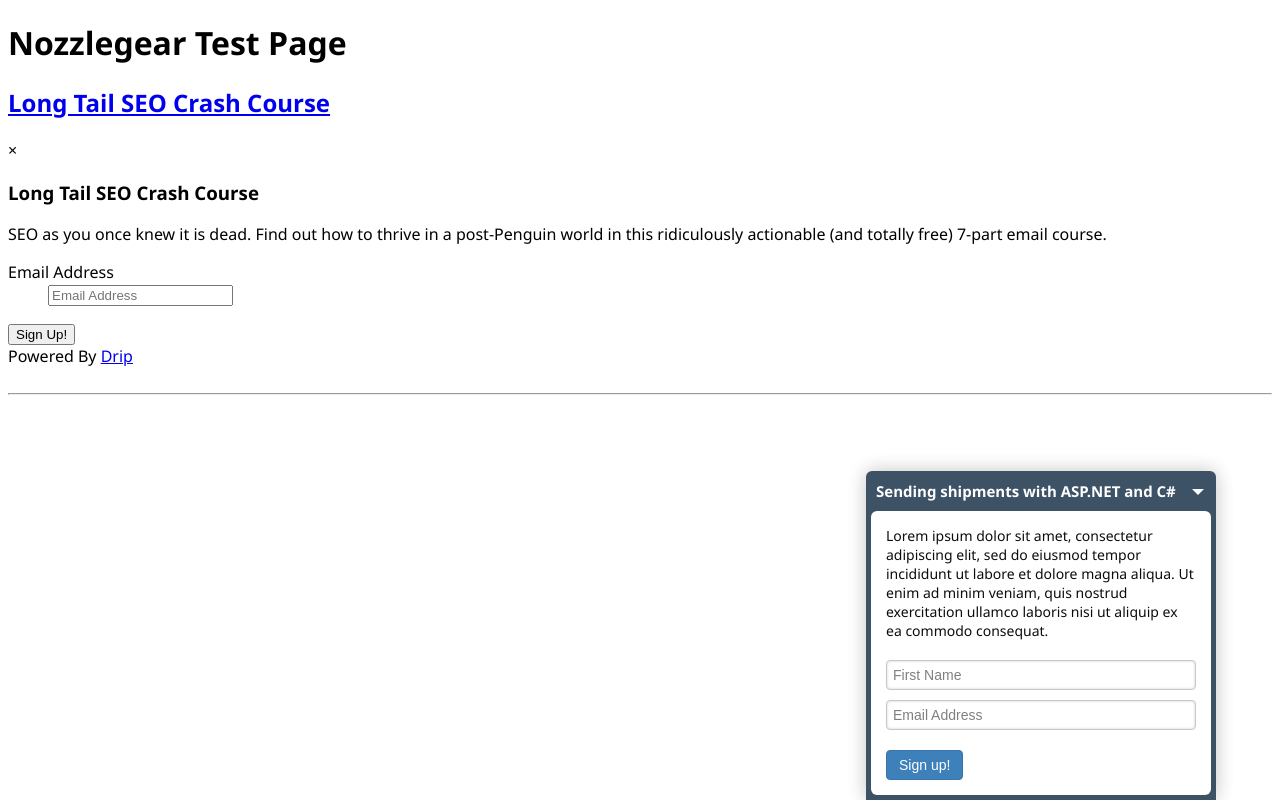
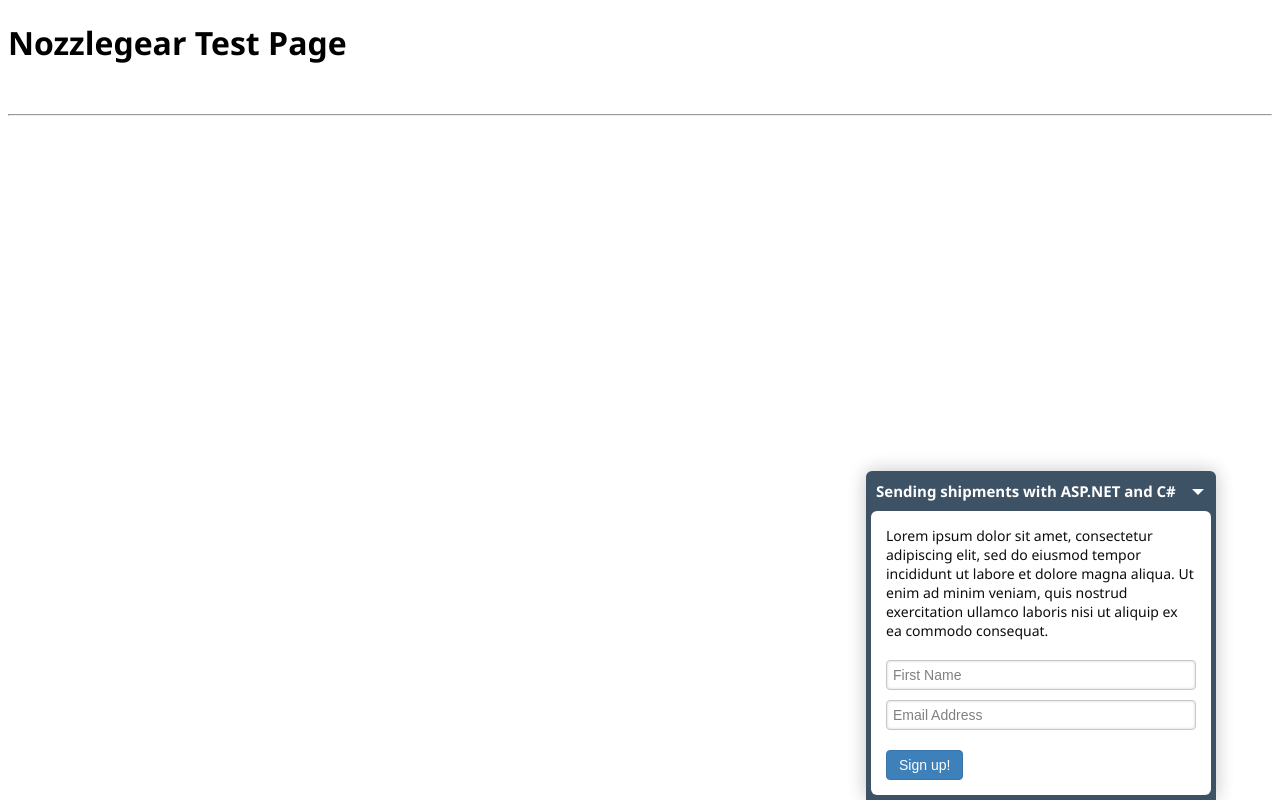
Before and after one commit to nozzlegear/Riddlevox, a plain HTML site: page Nozzlegear/index.html in a window 1280 px wide. Drawn offline with Linux system fonts and the light colour scheme.

Commit message:
Update index

```diff
--- a/Nozzlegear/index.html
+++ b/Nozzlegear/index.html
@@ -8,65 +8,6 @@
 </head>
 <body>
     <h1>Nozzlegear Test Page</h1>
-
-    <div class="drip-tab bottom right" id="drip-1" style="left: inherit; height: 257px; right: 40px; bottom: 0px;">
-        <div class="drip-header hide" id="drip-header-1">
-            <a class="drip-toggle" id="drip-toggle-1" href="#">
-                <h2 id="drip-teaser-1">Long Tail SEO Crash Course</h2>
-                <span class="arrow up" id="drip-tab-up-1" style="display: none;"></span>
-                <span class="arrow down" id="drip-tab-down-1" style="display: block;"></span>
-            </a>
-        </div>
-        <div class="drip-content drip-clearfix" id="drip-content-1">
-            <div class="drip-panel" id="drip-form-panel-1" style="display: block;">
-                <a class="drip-close" id="drip-close-1">×</a>
-                <h3 id="drip-content-header-1">Long Tail SEO Crash Course</h3>
-                <div class="drip-scroll" id="drip-scroll-1" style="height: auto;">
-                    <p class="description">SEO as you once knew it is dead. Find out how to thrive in a post-Penguin world in this ridiculously actionable (and totally free) 7-part email course.</p>
-                    <form id="drip-form-1">
-                        <div style="display: none;">
-                            <input name="form_id" type="hidden" value="1">
-                        </div>
-                        <dl class="no-labels">
-
-                            <dt>Email Address</dt>
-                            <dd class="drip-clearfix">
-                                <input name="fields[email]" type="text" placeholder="Email Address" value="">
-
-                                <div class="drip-errors" id="drip-errors-for-email-1"></div>
-
-                            </dd>
-
-
-                            <!--               <dt>Email Address</dt>
-                                          <dd class="drip-clearfix">
-                                            <input type="email" name="fields[email]" value="" placeholder="Email Address" />
-                                            <div id="drip-errors-for-email-1" class="drip-errors"></div>
-                                          </dd> -->
-                        </dl>
-                        <div class="form-controls">
-                            <input name="submit" id="drip-submit-1" type="submit" value="Sign Up!">
-                        </div>
-                    </form>
-                </div>
-            </div>
-
-            <div class="drip-success drip-panel drip-clearfix" id="drip-success-panel-1" style="display: none;">
-                <a class="drip-close" id="drip-hide-1">×</a>
-                <h3>Thank you for signing up!</h3>
-                <p class="description">Please check your email and click the link provided to confirm your subscription.</p>
-            </div>
-
-
-            <div class="drip-powered-by" id="drip-powered-by">
-                Powered By
-
-                <a href="http://mbsy.co/3n3TH" target="_blank">Drip</a>
-
-            </div>
-
-        </div>
-    </div>
 
     <hr style="margin:50px 0;" />
 
```
